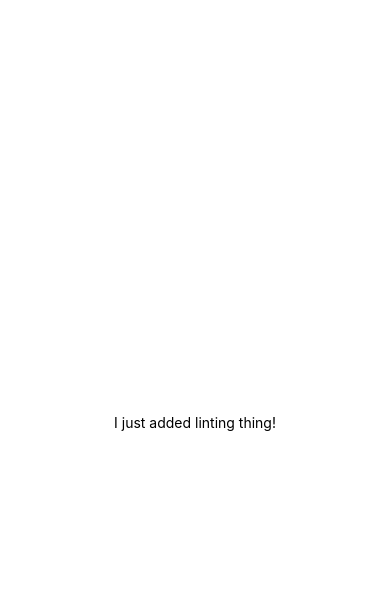
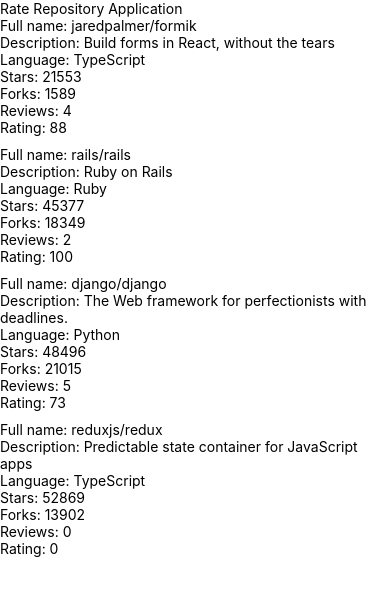
Before and after one commit to venalaine/reactNative, a React Native app in the folder rate-repository-app/: screen / in a window 390 px wide. Shown: the top 596 px of the page. Built offline with nearby package versions, Linux system fonts and the light colour scheme.

Commit message:
Exercise 10.3.

```diff
--- a/rate-repository-app/App.js
+++ b/rate-repository-app/App.js
@@ -1,21 +1,9 @@
-import { StatusBar } from 'expo-status-bar';
 import React from 'react';
-import { StyleSheet, Text, View } from 'react-native';
 
-export default function App() {
-  return (
-    <View style={styles.container}>
-      <Text>I just added linting thing!</Text>
-      <StatusBar style="auto" />
-    </View>
-  );
-}
+import Main from './src/components/Main';
 
-const styles = StyleSheet.create({
-  container: {
-    flex: 1,
-    backgroundColor: '#fff',
-    alignItems: 'center',
-    justifyContent: 'center',
-  },
-});
+const App = () => {
+  return <Main />;
+};
+
+export default App;
--- /dev/null
+++ b/rate-repository-app/src/components/Main.jsx
@@ -0,0 +1,23 @@
+import React from 'react';
+import Constants from 'expo-constants';
+import { Text, StyleSheet, View } from 'react-native';
+import RepositoryList from './RepositoryList/RepositoryList';
+
+const styles = StyleSheet.create({
+    container: {
+        marginTop: Constants.statusBarHeight,
+        flexGrow: 1,
+        flexShrink: 1,
+    },
+});
+
+const Main = () => {
+    return (
+        <View style={styles.container}>
+            <Text>Rate Repository Application</Text>
+            <RepositoryList />
+        </View>
+    );
+};
+
+export default Main;
--- /dev/null
+++ b/rate-repository-app/src/components/RepositoryItem/RepositoryItem.jsx
@@ -0,0 +1,18 @@
+import React from 'react';
+import { View, Text } from 'react-native';
+
+const RepositoryItem = ({ item }) => {
+    return (
+        <View>
+            <Text>Full name: {item.fullName}</Text>
+            <Text>Description: {item.description}</Text>
+            <Text>Language: {item.language}</Text>
+            <Text>Stars: {item.stargazersCount}</Text>
+            <Text>Forks: {item.forksCount}</Text>
+            <Text>Reviews: {item.reviewCount}</Text>
+            <Text>Rating: {item.ratingAverage}</Text>
+        </View>
+    );
+};
+
+export default RepositoryItem;
--- /dev/null
+++ b/rate-repository-app/src/components/RepositoryList/RepositoryList.jsx
@@ -0,0 +1,71 @@
+import React from 'react';
+import { FlatList, View, StyleSheet } from 'react-native';
+import RepositoryItem from '../RepositoryItem/RepositoryItem';
+
+const styles = StyleSheet.create({
+  separator: {
+    height: 10,
+  },
+});
+
+const repositories = [
+  {
+    id: 'jaredpalmer.formik',
+    fullName: 'jaredpalmer/formik',
+    description: 'Build forms in React, without the tears',
+    language: 'TypeScript',
+    forksCount: 1589,
+    stargazersCount: 21553,
+    ratingAverage: 88,
+    reviewCount: 4,
+    ownerAvatarUrl: 'https://avatars2.githubusercontent.com/u/4060187?v=4',
+  },
+  {
+    id: 'rails.rails',
+    fullName: 'rails/rails',
+    description: 'Ruby on Rails',
+    language: 'Ruby',
+    forksCount: 18349,
+    stargazersCount: 45377,
+    ratingAverage: 100,
+    reviewCount: 2,
+    ownerAvatarUrl: 'https://avatars1.githubusercontent.com/u/4223?v=4',
+  },
+  {
+    id: 'django.django',
+    fullName: 'django/django',
+    description: 'The Web framework for perfectionists with deadlines.',
+    language: 'Python',
+    forksCount: 21015,
+    stargazersCount: 48496,
+    ratingAverage: 73,
+    reviewCount: 5,
+    ownerAvatarUrl: 'https://avatars2.githubusercontent.com/u/27804?v=4',
+  },
+  {
+    id: 'reduxjs.redux',
+    fullName: 'reduxjs/redux',
+    description: 'Predictable state container for JavaScript apps',
+    language: 'TypeScript',
+    forksCount: 13902,
+    stargazersCount: 52869,
+    ratingAverage: 0,
+    reviewCount: 0,
+    ownerAvatarUrl: 'https://avatars3.githubusercontent.com/u/13142323?v=4',
+  },
+];
+
+const ItemSeparator = () => <View style={styles.separator} />;
+
+const RepositoryList = () => {
+  return (
+    <FlatList
+      data={repositories}
+      ItemSeparatorComponent={ItemSeparator}
+      // other props
+      renderItem={({item}) => <RepositoryItem item={item} />}
+    />
+  );
+};
+
+export default RepositoryList;
```
Also changed, not shown: 1 other file (tests, documents, lock files or other folders).
